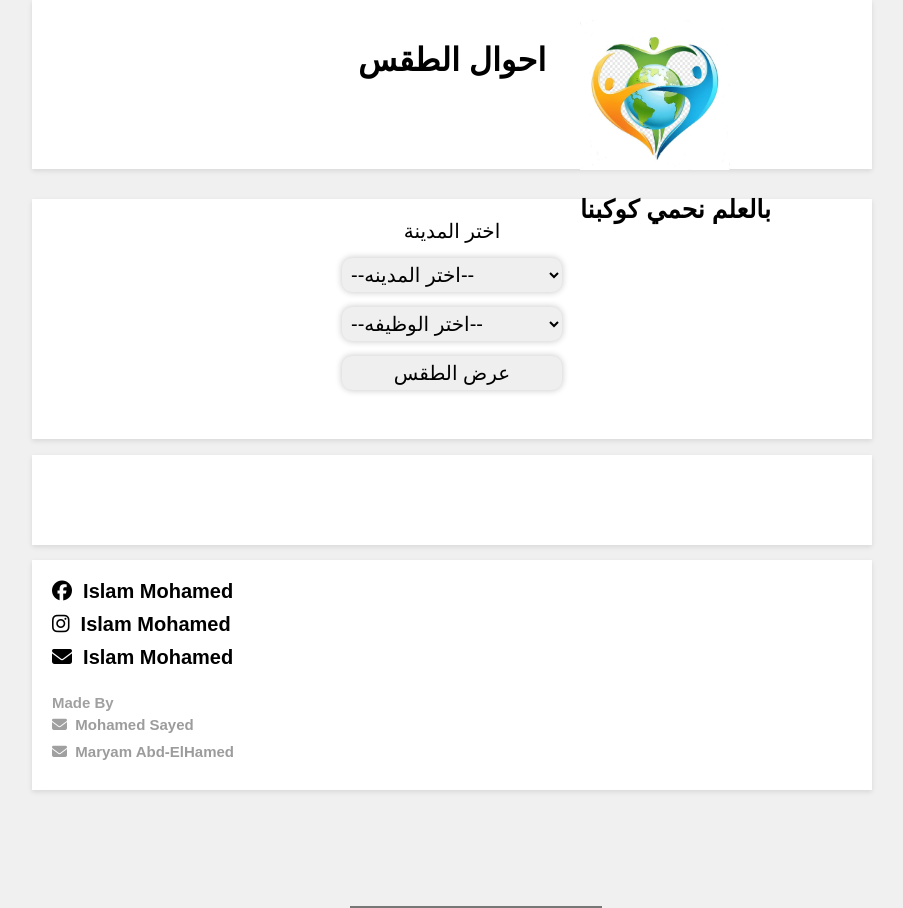
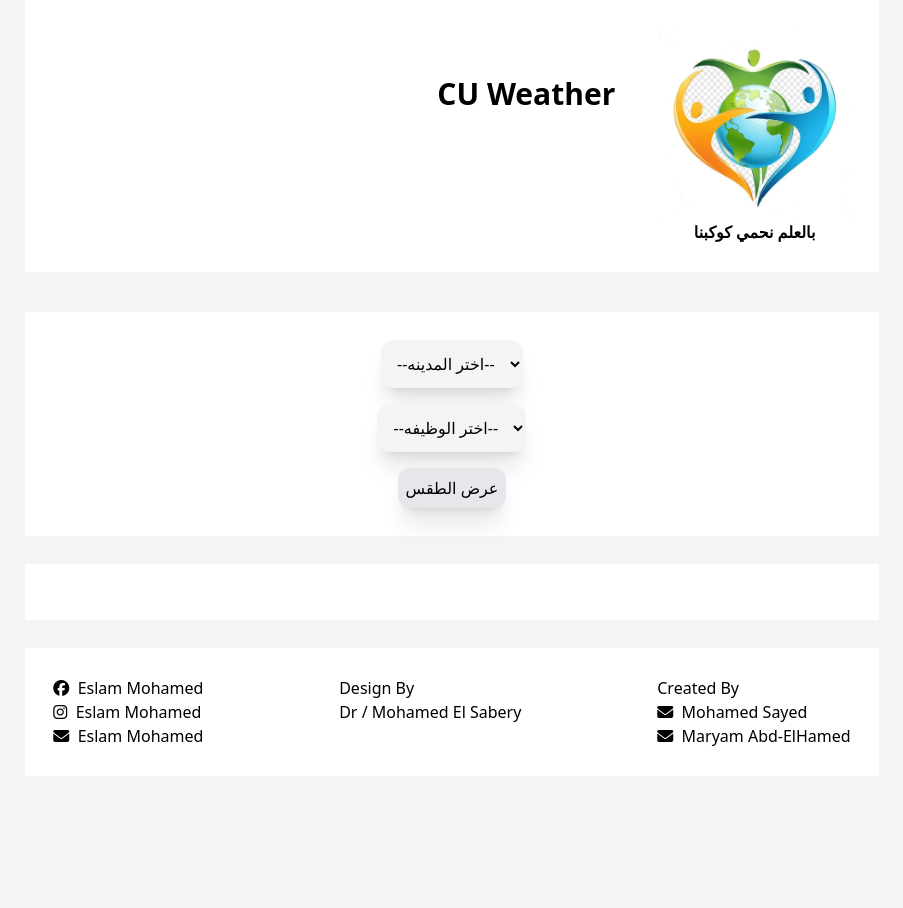
Before and after one commit to MaryamSakr/weather_Application, a plain HTML site: page index.html in a window 1280 px wide. Shown: the whole page, without its empty margins (188-1091 px from the left). After the commit the page ends 800 px from the top, so only its background shows below. Drawn offline with nearby package versions, Linux system fonts and the light colour scheme; no server answers.

Commit message:
Update index.html

```diff
--- a/index.html
+++ b/index.html
@@ -1,38 +1,39 @@
 <!DOCTYPE html>
 <html>
-
   <head>
     <title>Weather App</title>
-    <link rel="stylesheet" type="text/css" href="main.css">
-    <script src="https://kit.fontawesome.com/9f30b22ef4.js" crossorigin="anonymous"></script>
-
-
-
+    <link rel="stylesheet" href="dist/output.css" />
   </head>
 
-<body>
-    <div class="container">
-        <div class="first">
-            <h1>احوال الطقس</h1>
-            <div class="logo">
-                <img src="photo_2023-09-02_21-30-26.jpg">
-                <p>بالعلم نحمي كوكبنا</p>
+  <body class="grid justify-items-center bg-gray-100">
+    <div class="p-7 h-fit w-2/3 bg-white flex flex-row justify-between">
+      <div
+        class="flex flex-col items-center lg:ms-96 font-sans text-2xl font-bold mt-12">
+        <h1 class="text-3xl mb-3">CU Weather</h1>
+        <div id="location"></div>
+        <div id="temperature"></div>
+        <div
+          id="description"
+          class="text-gray-700 text-opacity-30 mt-5 text-base"></div>
+        <div
+          id="humidity"
+          class="text-gray-700 text-opacity-30 text-base"></div>
+      </div>
+      <div class="flex flex-col">
+        <div class="flex items-center flex-col">
+          <img src="photo_2023-09-02_21-30-26.jpg" class="w-48 h-48" />
+          <p class="font-bold">بالعلم نحمي كوكبنا</p>
+        </div>
       </div>
     </div>
 
+    <!-- ////////////////////////////////////////////////////////////////////// -->
 
-        <div class="weather-info">
-            <div id="location"></div>
-            <div id="temperature"></div>
-            <div id="description"></div>
-            <div id="humidity"></div>
-        </div>
-    </div>
-    <div class="data" id="data">
-        <form id="weather-form">
-
-            <label for="city">اختر المدينة</label>
-            <select id="city">
+    <div class="data h-fit w-2/3 p-7 bg-white mt-10" id="data">
+      <form id="weather-form" class="flex flex-col items-center">
+        <select
+          id="city"
+          class="mb-4 shadow-xl p-3 max-w-sm bg-gray-100 rounded-xl">
           <option>--اختر المدينه--</option>
           <option>القاهره</option>
           <option>الجيزه</option>
@@ -57,57 +58,69 @@
 
           <option>الغردقه</option>
           <option>الزقازيق</option>
-
         </select>
-            <select id="job">
+        <select
+          id="job"
+          class="mb-4 shadow-xl p-3 max-w-sm bg-gray-100 rounded-xl">
           <option>--اختر الوظيفه--</option>
           <option>طالب</option>
           <option>مزارع</option>
           <option>مربي الحيوانات</option>
           <option>سائق</option>
         </select>
-            <button class="sub" id="sub">عرض الطقس</button>
+        <button class="shadow-xl p-2 max-w-sm bg-gray-200 rounded-xl" id="sub">
+          عرض الطقس
+        </button>
       </form>
-        <div class="info hidden" id="info"></div>
-        <div class="footer" id="footer">
-            <div class="faceDiv">
+
+      <!-- ////////////////////////////////////////////////////////////////////// -->
+    </div>
+    <div
+      class="mt-7 bg-white h-fit w-2/3 p-7 flex justify-center"
+      id="info"></div>
+    <!-- ////////////////////////////////////////////////////////////////////// -->
+
+    <div
+      class="mt-7 bg-white h-fit w-2/3 p-7 flex flex-row justify-between"
+      id="footer">
+      <div class="flex flex-col">
+        <div>
           <i class="fa-brands fa-facebook"></i>
-                <a href="https://www.facebook.com/profile.php?id=100067327504270&mibextid=D4KYlr" class="face">
-                    &nbsp;Islam Mohamed</a>
+          <a
+            href="https://www.facebook.com/profile.php?id=100067327504270&mibextid=D4KYlr">
+            &nbsp;Eslam Mohamed</a>
         </div>
         <div class="instaDiv">
           <i class="fa-brands fa-instagram"></i>
-                <a href="https://instagram.com/eslammohamed4877?igshid=MzRlODBiNWFlZA==" class="insta">&nbsp;Islam
+          <a
+            href="https://instagram.com/eslammohamed4877?igshid=MzRlODBiNWFlZA==">&nbsp;Eslam
             Mohamed</a>
         </div>
-            <div class="gmailDiv">
+        <div>
           <i class="fa-solid fa-envelope"></i>
-                <a href="monxhvhhx3157@gmail.com" class="gmail">&nbsp;Islam Mohamed</a>
-            </div>
-            <div class="hr"></div>
-            <div class="made">
-                <div class="madeTitle">Made By</div>
-                <div class="gmailDiv">
-                    <i class="fa-solid fa-envelope"></i>
-                    <a href="mosayed896@gmail.com" class="gmailMade">&nbsp;Mohamed Sayed</a>
-                </div>
-                <div class="gmailDiv">
-                    <i class="fa-solid fa-envelope"></i>
-                    <a href="maryamsakr625@gmail.com" class="gmailMade">&nbsp;Maryam Abd-ElHamed</a>
+          <a href="monxhvhhx3157@gmail.com">&nbsp;Eslam Mohamed</a>
         </div>
       </div>
 
+      <div class="flex flex-col">Design By <br> Dr / Mohamed El Sabery </div>
 
-
-
+      <div>
+        <div class="flex flex-col">Created By </div>
+        <div>
+          <i class="fa-solid fa-envelope"></i>
+          <a href="mosayed896@gmail.com">&nbsp;Mohamed Sayed</a>
+        </div>
+        <div>
+          <i class="fa-solid fa-envelope"></i>
+          <a href="maryamsakr625@gmail.com">&nbsp;Maryam Abd-ElHamed</a>
+        </div>
       </div>
     </div>
 
-
-
-
+    <script src="https://cdn.tailwindcss.com"></script>
+    <script
+      src="https://kit.fontawesome.com/9f30b22ef4.js"
+      crossorigin="anonymous"></script>
     <script src="main.js"></script>
-
   </body>
-
 </html>
```
Lines whose indentation alone changed are shown as unchanged.
